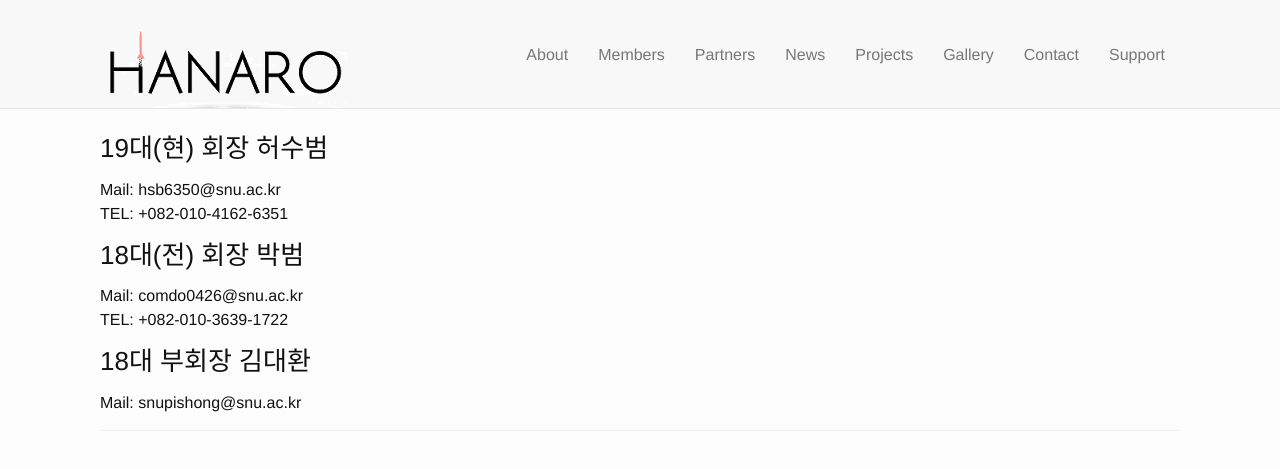
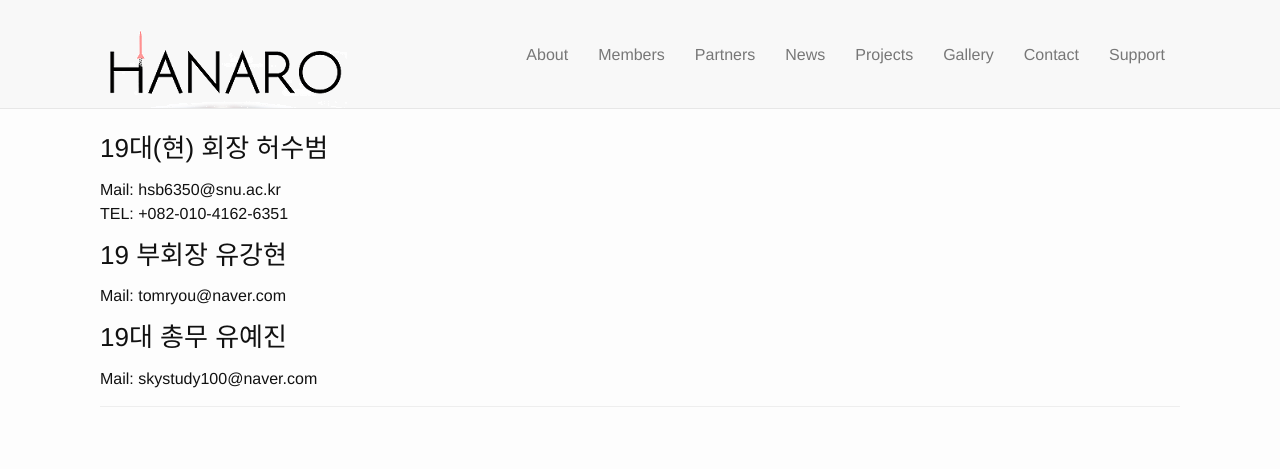
Before and after one commit to Hanaro2021/hanaro.github.io, a Jekyll site: the page built from _pages/7.contact.md, in a window 1280 px wide. Shown: the top 469 px of the page. Built offline with Jekyll 4.4.1, drawn with Linux system fonts in a browser that asks for light colours; nearby versions of some CDN libraries.

Commit message:
Update 7.contact.md

```diff
--- a/_pages/7.contact.md
+++ b/_pages/7.contact.md
@@ -6,11 +6,10 @@ permalink: /contact/
 <h3>19대(현) 회장 허수범</h3>
 Mail: hsb6350@snu.ac.kr<br/>
 TEL: +082-010-4162-6351
-<h3>18대(전) 회장 박범</h3>
-Mail: comdo0426@snu.ac.kr<br/>
-TEL: +082-010-3639-1722
-<h3>18대 부회장 김대환</h3>
-Mail: snupishong@snu.ac.kr
+<h3>19 부회장 유강현</h3>
+Mail: tomryou@naver.com<br/>
+<h3>19대 총무 유예진</h3>
+Mail: skystudy100@naver.com
 
 * * *
 
```
